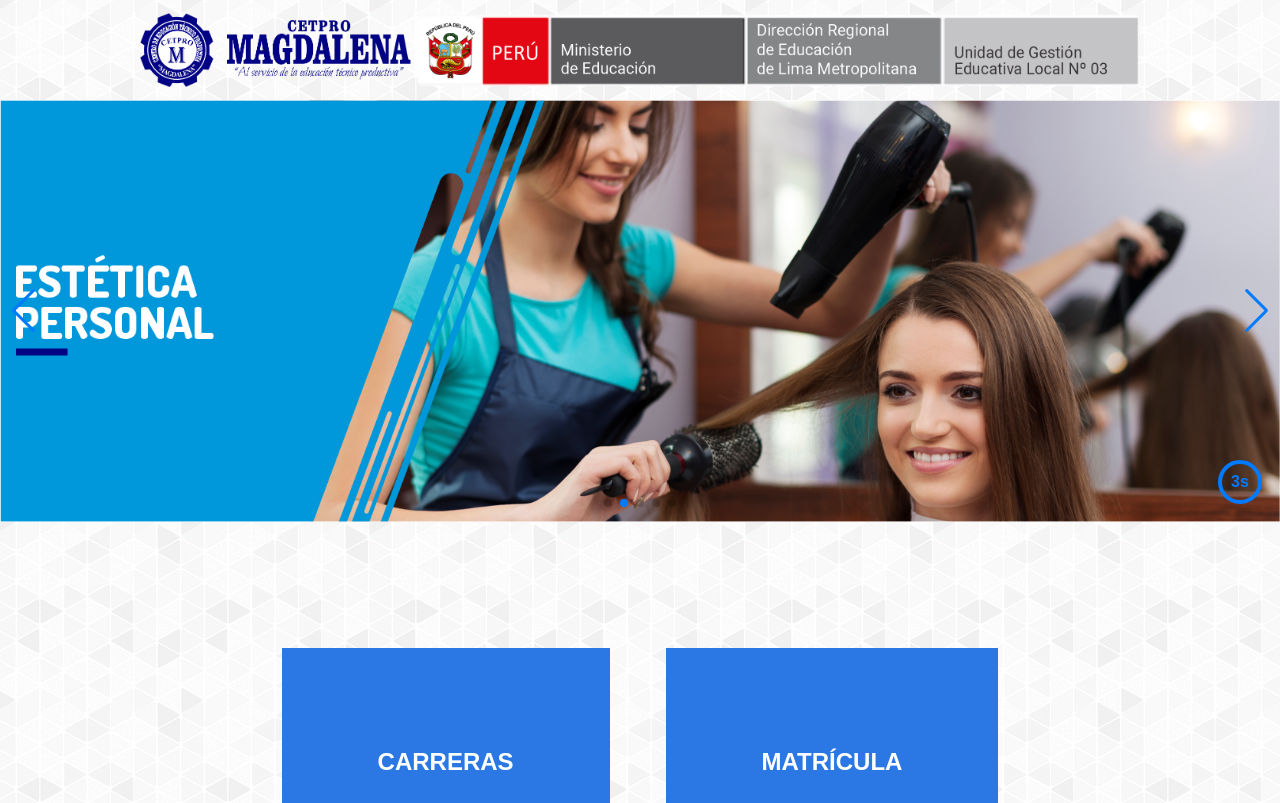
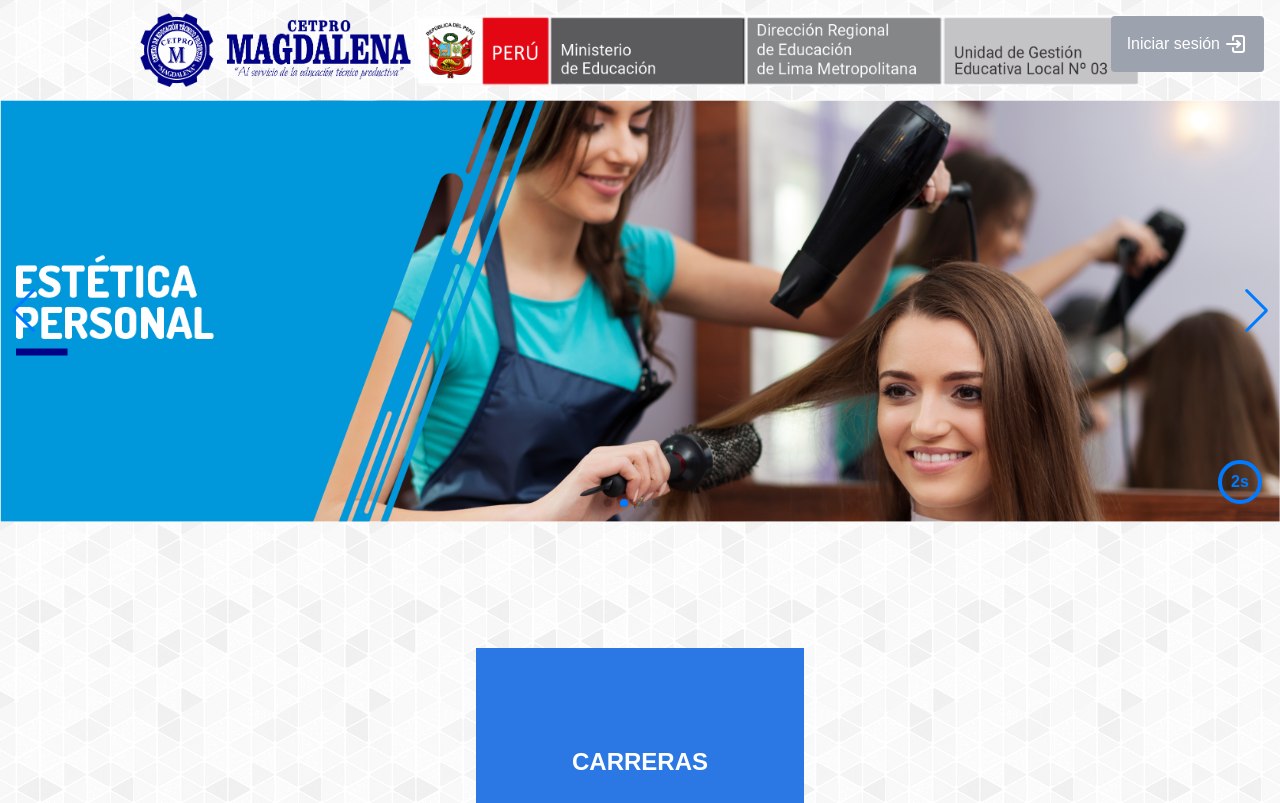
Before and after one commit to shesith/CETPRO-Magdalena, a React (Vite) app: page /registro in a window 1280 px wide. Shown: the top 803 px of the page. Built offline with nearby package versions, Linux system fonts and the light colour scheme.

Commit message:
Formulario de login

```diff
--- a/package.json
+++ b/package.json
@@ -14,6 +14,7 @@
     "react": "^18.2.0",
     "react-dom": "^18.2.0",
     "react-router-dom": "^6.23.0",
+    "sweetalert2": "^11.19.1",
     "swiper": "^11.1.1"
   },
   "devDependencies": {
--- a/src/App.jsx
+++ b/src/App.jsx
@@ -13,7 +13,7 @@ function App() {
       <HashRouter>
         <Routes>
           <Route path="/" element={<Home />} />
-          <Route path="/registro" element={<Register />} />
+          <Route path="/login" element={<Register />} />
           <Route path="/carreras" element={<Careers />} />
           <Route path="/servicios" element={<Hostel />} />
           <Route path="/artesania" element={<Craft />} />
--- a/src/components/Header.jsx
+++ b/src/components/Header.jsx
@@ -1,10 +1,12 @@
 import logo from "../assets/logo.png";
 import banner from "../assets/banner.png";
+import { NavLink } from "react-router-dom";
+
 export default function Header() {
   return (
     <>
-      <header className="backdrop">
-        <article className="content-header container">
+      <header className="backdrop relative">
+        <article className="flex justify-between items-center content-header container">
           <div className="img-size center">
             <img src={logo} alt="magdalenaLogo" />
           </div>
@@ -12,6 +14,29 @@ export default function Header() {
             <img src={banner} alt="magdalenaLogo" />
           </div>
         </article>
+        <NavLink
+          className="flex gap-1 bg-gray-400 p-4 rounded text-white absolute top-4 right-4"
+          to="/login"
+        >
+          Iniciar sesión
+          <svg
+            xmlns="http://www.w3.org/2000/svg"
+            width="24"
+            height="24"
+            viewBox="0 0 24 24"
+            fill="none"
+            stroke="currentColor"
+            strokeWidth="2"
+            strokeLinecap="round"
+            strokeLinejoin="round"
+            className="icon icon-tabler icons-tabler-outline icon-tabler-login-2"
+          >
+            <path stroke="none" d="M0 0h24v24H0z" fill="none" />
+            <path d="M9 8v-2a2 2 0 0 1 2 -2h7a2 2 0 0 1 2 2v12a2 2 0 0 1 -2 2h-7a2 2 0 0 1 -2 -2v-2" />
+            <path d="M3 12h13l-3 -3" />
+            <path d="M13 15l3 -3" />
+          </svg>
+        </NavLink>
       </header>
     </>
   );
--- a/src/components/MenuButtons.jsx
+++ b/src/components/MenuButtons.jsx
@@ -12,11 +12,11 @@ export default function MenuButtons() {
                 <button className="btn">CARRERAS</button>
               </NavLink>
             </div>
-            <div>
+            {/* <div>
               <NavLink onClick={scrollTop} to="/registro">
                 <button className="btn">MATRÍCULA</button>
               </NavLink>
-            </div>
+            </div> */}
           </div>
         </article>
       </section>
--- a/src/pages/Aesthetic.jsx
+++ b/src/pages/Aesthetic.jsx
@@ -95,7 +95,7 @@ export default function Aesthetic() {
             </div>
           </div>
           <div className="container-btn-link">
-            <NavLink className="btn-link" onClick={scrollTop} to="/registro">
+            <NavLink className="btn-link" onClick={scrollTop} to="/login">
               ¡Matrículate Ahora!
             </NavLink>
           </div>
--- a/src/pages/Computing.jsx
+++ b/src/pages/Computing.jsx
@@ -93,7 +93,7 @@ export default function Computing() {
             </div>
           </div>
           <div className="container-btn-link">
-            <NavLink className="btn-link" onClick={scrollTop} to="/registro">
+            <NavLink className="btn-link" onClick={scrollTop} to="/login">
               ¡Matrículate Ahora!
             </NavLink>
           </div>
--- a/src/pages/Craft.jsx
+++ b/src/pages/Craft.jsx
@@ -95,7 +95,7 @@ export default function Craft() {
             </div>
           </div>
           <div className="container-btn-link">
-            <NavLink className="btn-link" onClick={scrollTop} to="/registro">
+            <NavLink className="btn-link" onClick={scrollTop} to="/login">
               ¡Matrículate Ahora!
             </NavLink>
           </div>
--- a/src/pages/Hostel.jsx
+++ b/src/pages/Hostel.jsx
@@ -96,7 +96,7 @@ export default function Hostel() {
             </div>
           </div>
           <div className="container-btn-link">
-            <NavLink className="btn-link" onClick={scrollTop} to="/registro">
+            <NavLink className="btn-link" onClick={scrollTop} to="/login">
               ¡Matrículate Ahora!
             </NavLink>
           </div>
--- a/src/pages/Register.jsx
+++ b/src/pages/Register.jsx
@@ -1,24 +1,100 @@
 import FooterForm from "../components/FooterForm";
-import Form from "../components/Form";
+import Swal from "sweetalert2";
+import { useState } from "react";
+
 export default function Register() {
+  const [dataForm, setDataForm] = useState({
+    email: "",
+    password: "",
+  });
+
+  const handleChange = (e) => {
+    setDataForm({
+      ...dataForm,
+      [e.target.name]: e.target.value,
+    });
+  };
+
+  const iniciarSesion = () => {
+    if (dataForm.email === "" && dataForm.password === "") {
+      Swal.fire({
+        title: "Error",
+        text: "Todos los campos son obligatorios",
+        icon: "warning",
+        confirmButtonColor: "#486C9C",
+      });
+      return;
+    }
+
+    // logica de la peticion
+  };
+
   return (
     <>
       <section>
-        <article
-          className="background-register section"
-          style={{ position: "relative" }}
-        >
-          <div className="container container-info-footer">
-            <h3>Matrícula</h3>
+        <div className="flex min-h-full flex-1 flex-col justify-center px-6 py-12 lg:px-8">
+          <div className="sm:mx-auto sm:w-full sm:max-w-sm">
+            <h2 className="mt-10 text-center text-2xl/9 font-bold tracking-tight text-gray-900">
+              Ingresa tus credenciales
+            </h2>
           </div>
-          <div className="background-color "></div>
-        </article>
 
-        <div className="backdrop">
-          <h2>FICHA MATRÍCULA</h2>
-        </div>
-        <div className="container px-6 py-6">
-          <Form />
+          <div className="mt-10 sm:mx-auto sm:w-full sm:max-w-sm">
+            <div>
+              <label
+                htmlFor="email"
+                className="block text-sm/6 font-medium text-gray-900"
+              >
+                Correo electrónico
+              </label>
+              <div className="mt-2">
+                <input
+                  id="email"
+                  name="email"
+                  type="email"
+                  value={dataForm.email}
+                  onChange={(e) => handleChange(e)}
+                  required
+                  placeholder="Ingrese su correo electrónico"
+                  autoComplete="email"
+                  className="block w-full rounded-md bg-white px-3 py-1.5 text-base text-gray-900 outline-1 -outline-offset-1 outline-gray-300 placeholder:text-gray-400 focus:outline-2 focus:-outline-offset-2 focus:outline-indigo-600 sm:text-sm/6"
+                />
+              </div>
+            </div>
+
+            <div>
+              <div className="flex items-center justify-between">
+                <label
+                  htmlFor="password"
+                  className="block text-sm/6 font-medium text-gray-900"
+                >
+                  Contraseña
+                </label>
+              </div>
+              <div className="mt-2">
+                <input
+                  id="password"
+                  name="password"
+                  type="text"
+                  value={dataForm.password}
+                  onChange={(e) => handleChange(e)}
+                  required
+                  placeholder="Ingrese su contraseña"
+                  autoComplete="current-password"
+                  className="block w-full rounded-md bg-white px-3 py-1.5 text-base text-gray-900 outline-1 -outline-offset-1 outline-gray-300 placeholder:text-gray-400 focus:outline-2 focus:-outline-offset-2 focus:outline-indigo-600 sm:text-sm/6"
+                />
+              </div>
+            </div>
+            <br />
+            <div>
+              <button
+                onClick={iniciarSesion}
+                className="flex w-full justify-center rounded-md bg-[#557EB4] px-3 py-1.5 text-sm/6 font-semibold text-white shadow-xs cursor-pointer hover:bg-[#486c9c] focus-visible:outline-2 focus-visible:outline-offset-2 focus-visible:outline-indigo-600"
+              >
+                Iniciar sesión
+              </button>
+            </div>
+          </div>
         </div>
       </section>
       <FooterForm />
```
Also changed, not shown: 1 other file (tests, documents, lock files or other folders).
